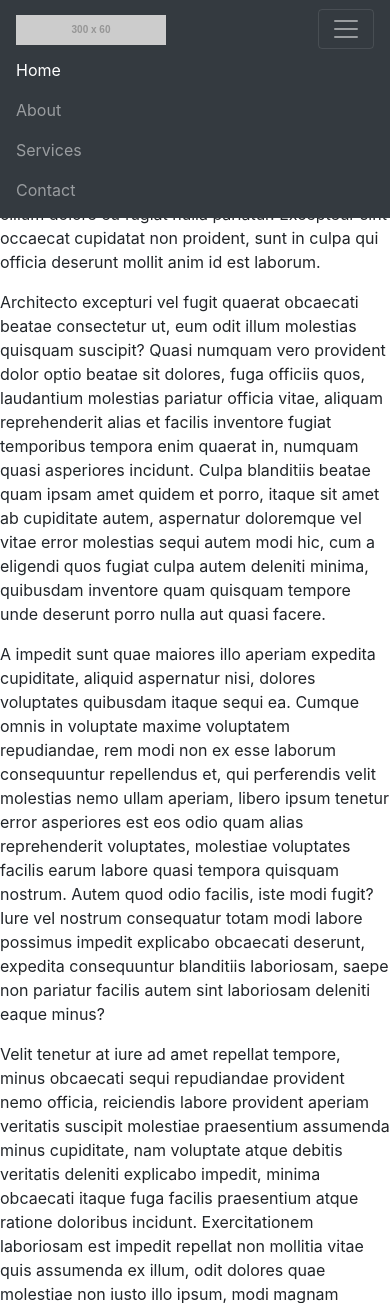
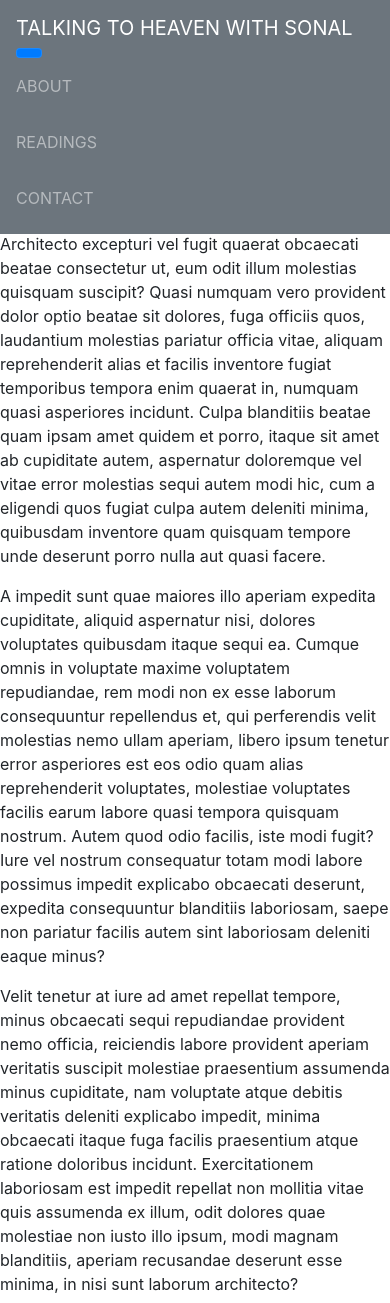
Before and after one commit to parth-verma/talking-to-heaven, a Django app: template templates/base.html in a window 390 px wide, after a click that opens the changed part. Shown: the top 1303 px of the page. Run offline with Django 3.2, Linux system fonts and the light colour scheme; the template is opened without the code that fills it, so the values that code supplies are empty; grey boxes labelled with a size stand in for pictures from a placeholder-image service; some libraries are stand-ins or nearby versions.

Commit message:
Fixed nav bar in mobiles

```diff
--- /dev/null
+++ b/sonal_maam/middleware.py
@@ -0,0 +1,13 @@
+from django.conf.global_settings import DEBUG
+from django.utils.cache import add_never_cache_headers
+
+
+class DisableClientSideCachingMiddleware:
+    def __init__(self, get_response):
+        self.get_response = get_response
+
+    def __call__(self, request):
+        response = self.get_response(request)
+        if DEBUG:
+            add_never_cache_headers(response)
+        return response
--- a/sonal_maam/settings.py
+++ b/sonal_maam/settings.py
@@ -48,6 +48,7 @@ MIDDLEWARE = [
     'django.contrib.auth.middleware.AuthenticationMiddleware',
     'django.contrib.messages.middleware.MessageMiddleware',
     'django.middleware.clickjacking.XFrameOptionsMiddleware',
+    'sonal_maam.middleware.DisableClientSideCachingMiddleware'
 ]
 
 ROOT_URLCONF = 'sonal_maam.urls'
--- a/sonal_maam_site/static/css/nav-bar.css
+++ /dev/null
@@ -1,8 +0,0 @@
-#content {
-  margin-top: 58px;
-}
-@media (min-width: 992px) {
-  #content {
-    margin-top: 56px;
-  }
-}
--- a/templates/nav_bar.html
+++ b/templates/nav_bar.html
@@ -1,26 +1,21 @@
+<nav class="navbar navbar-expand-lg bg-secondary fixed-top text-uppercase" id="mainNav">
   <div class="container">
-        <a class="navbar-brand" href="#">
-          <img src="http://placehold.it/300x60?text=Logo" width="150" height="30" alt="">
-        </a>
-        <button class="navbar-toggler" type="button" data-toggle="collapse" data-target="#navbarResponsive" aria-controls="navbarResponsive" aria-expanded="false" aria-label="Toggle navigation">
-          <span class="navbar-toggler-icon"></span>
+    <a class="navbar-brand js-scroll-trigger" href="#page-top">Talking To Heaven With Sonal</a>
+    <button class="navbar-toggler navbar-toggler-right text-uppercase bg-primary text-white rounded" type="button" data-toggle="collapse" data-target="#navbarResponsive" aria-controls="navbarResponsive" aria-expanded="false" aria-label="Toggle navigation">
+      <i class="fas fa-bars"></i>
     </button>
     <div class="collapse navbar-collapse" id="navbarResponsive">
       <ul class="navbar-nav ml-auto">
-            <li class="nav-item active">
-              <a class="nav-link" href="#">Home
-                <span class="sr-only">(current)</span>
-              </a>
+        <li class="nav-item mx-0 mx-lg-1">
+          <a class="nav-link py-3 px-0 px-lg-3 rounded js-scroll-trigger" href="#about">About</a>
         </li>
-            <li class="nav-item">
-              <a class="nav-link" href="#">About</a>
+        <li class="nav-item mx-0 mx-lg-1">
+          <a class="nav-link py-3 px-0 px-lg-3 rounded js-scroll-trigger" href="#portfolio">Readings</a>
         </li>
-            <li class="nav-item">
-              <a class="nav-link" href="#">Services</a>
-            </li>
-            <li class="nav-item">
-              <a class="nav-link" href="#">Contact</a>
+        <li class="nav-item mx-0 mx-lg-1">
+          <a class="nav-link py-3 px-0 px-lg-3 rounded js-scroll-trigger" href="#contact">Contact</a>
         </li>
       </ul>
     </div>
   </div>
+</nav>
```
Also changed, not shown: sonal_maam_site/static/css/base.css (+18 -0 lines), templates/index.html (+1 -22 lines). Lines whose indentation alone changed are shown as unchanged.
